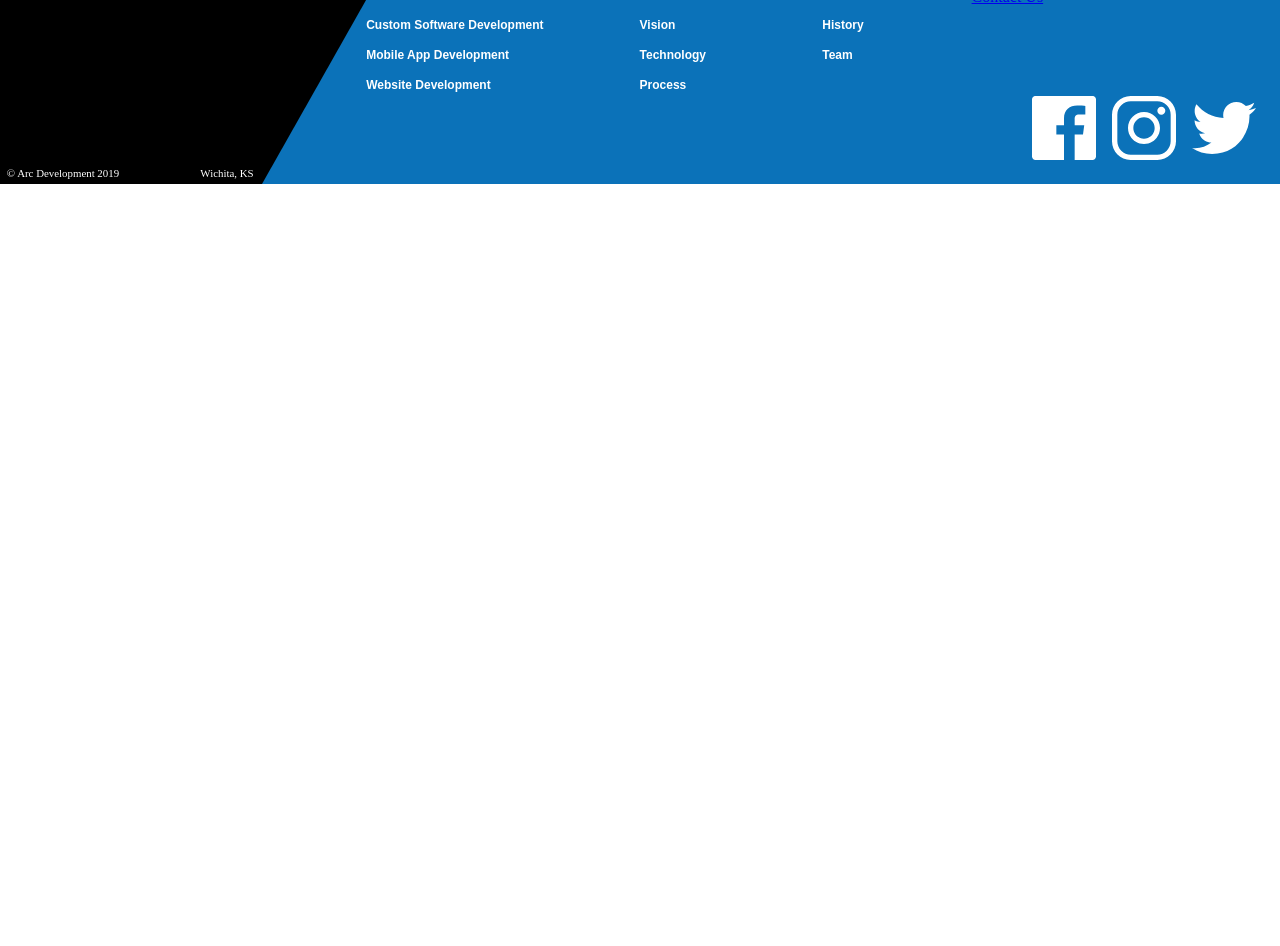
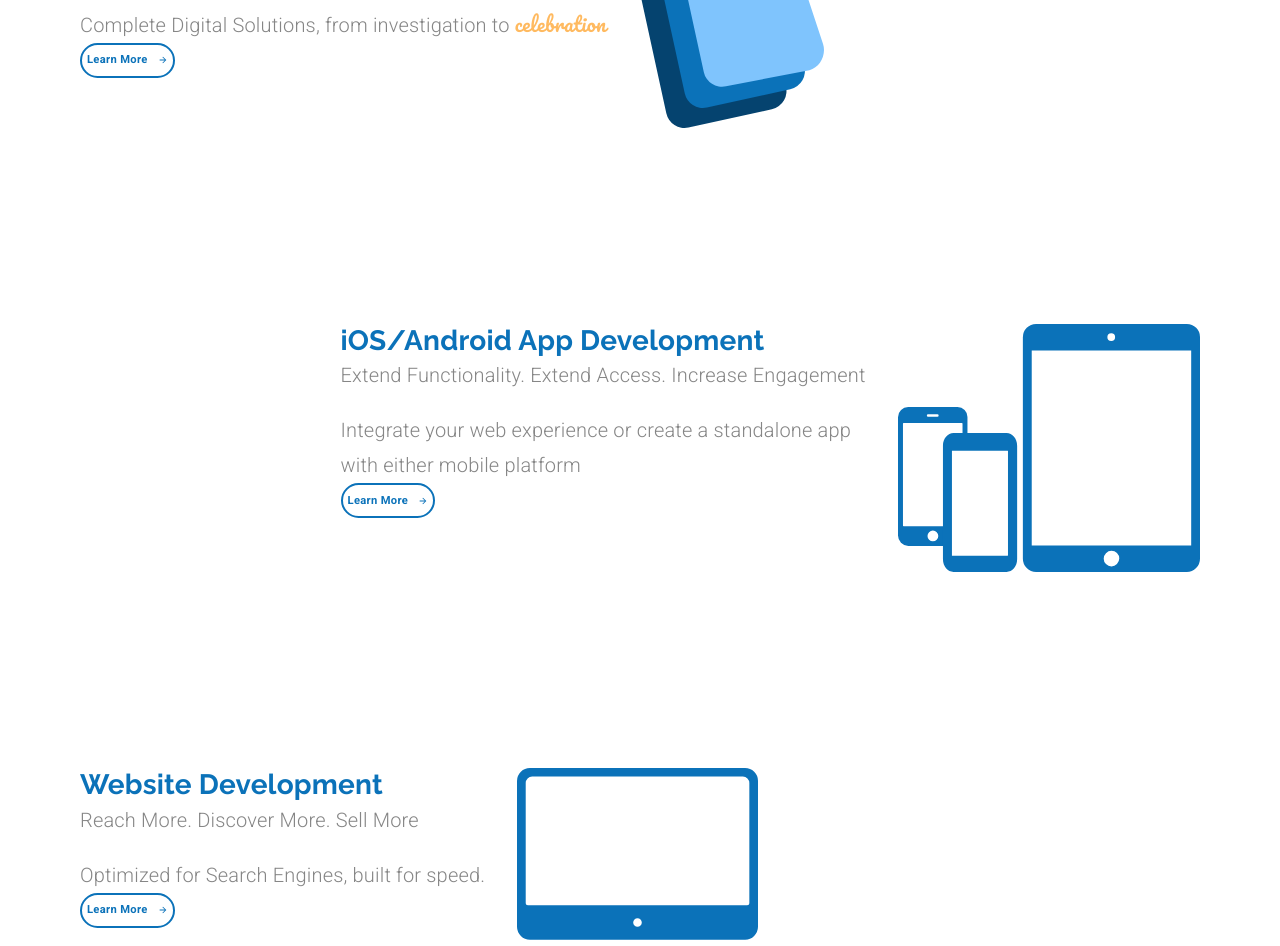
Before and after one commit to kmorgport/material_ui_design_prac, a React (Create React App) app: page / in a window 1280 px wide. Shown: the part 880-1826 px from the top of the page. Before the commit the page ends 1064 px from the top, so only its background shows below. Built offline with nearby package versions, Linux system fonts and the light colour scheme.

Commit message:
adding other grid items

```diff
--- a/src/components/LandingPage.js
+++ b/src/components/LandingPage.js
@@ -2,10 +2,13 @@
 import Lottie from 'react-lottie';
 import { makeStyles, useTheme } from '@material-ui/core';
 import { Grid, Button, Typography } from '@material-ui/core';
+import { useMediaQuery } from '@material-ui/core';
 import ButtonArrow from '../components/ui/ButtonArrow'
 
 import animationData from '../animations/landinganimation/data'
 import customSoftwareIcon from '../assets/Custom Software Icon.svg'
+import mobileAppIcon from '../assets/mobileIcon.svg'
+import websitesIcon from '../assets/websiteIcon.svg'
 
 const useStyles = makeStyles( theme => ({
         animation: {
@@ -41,7 +44,10 @@
             ...theme.typography.learnButton,
             fontSize: "0.7rem",
             height: 35,
-            padding: 5
+            padding: 5,
+            [theme.breakpoints.down("sm")]: {
+                marginBottom: "2em"
+            }
         },
         mainContainer: {
             marginTop: "5em",
@@ -71,12 +77,19 @@
             [theme.breakpoints.down("xs")]: {
                 marginLeft: 0
             }
+        },
+        serviceContainer: {
+            marginTop: "12em",
+            [theme.breakpoints.down("sm")]: {
+                padding: 25
+            }
         }
 }))
 
 const LandingPage  = () => {
     const classes = useStyles();
     const theme = useTheme();
+    const matchesSM = useMediaQuery(theme.breakpoints.down("sm"));
 
     const defaultOptions = {
         loop: true,
@@ -115,9 +128,13 @@
                     </Grid>
                 </Grid>
             </Grid>
-            <Grid item> {/*---Services Block---*/}
-                <Grid container direction="row">
-                    <Grid item>
+            <Grid item> {/*---Custom Software Block---*/}
+                <Grid container
+                    direction="row"
+                    justify={matchesSM ? "center" : undefined }
+                    className={classes.serviceContainer}
+                >
+                    <Grid item style={{marginLeft: matchesSM ? 0 : "5em", textAlign: matchesSM ? "center" : undefined }}>
                         <Typography variant="h4">
                             Custom Software Development
                         </Typography>
@@ -139,6 +156,68 @@
                     </Grid>
                 </Grid>
             </Grid>
+            <Grid item> {/*---iOS/Android Block---*/}
+                <Grid container
+                    direction="row"
+                    justify={matchesSM ? "center" : "flex-end" }
+                    className={classes.serviceContainer}
+                >
+                    <Grid
+                        item
+                        style={{
+                        textAlign: matchesSM ? "center" : undefined }}
+                        >
+                        <Typography variant="h4">
+                            iOS/Android App Development
+                        </Typography>
+                        <Typography variant="subtitle1" className={classes.subtitle}>
+                            Extend Functionality. Extend Access. Increase Engagement
+                        </Typography>
+                        <Typography variant="subtitle1">
+                            Integrate your web experience or create a standalone app
+                            { matchesSM ? null : <br/> }with either mobile platform
+                        </Typography>
+                        <Button variant="outlined" className={classes.learnButton}>
+                            <span style={{ marginRight: 10}}>Learn More</span>
+                            <ButtonArrow width={10} height={10}
+                                fill={theme.palette.common.blue}/>
+                        </Button>
+                    </Grid>
+                    <Grid
+                        item
+                        style={{marginRight: matchesSM ? 0 : "5em"}}
+                    >
+                        <img className={classes.icon} alt="custom software icon" src={mobileAppIcon} />
+                    </Grid>
+                </Grid>
+            </Grid>
+            <Grid item> {/*---Websites Block---*/}
+                <Grid container
+                    direction="row"
+                    justify={matchesSM ? "center" : undefined }
+                    className={classes.serviceContainer}
+                >
+                    <Grid item style={{marginLeft: matchesSM ? 0 : "5em", textAlign: matchesSM ? "center" : undefined }}>
+                        <Typography variant="h4">
+                            Website Development
+                        </Typography>
+                        <Typography variant="subtitle1" className={classes.subtitle}>
+                            Reach More. Discover More. Sell More
+                        </Typography>
+                        <Typography variant="subtitle1">
+                            Optimized for Search Engines, built for speed.
+                        </Typography>
+                        <Button variant="outlined" className={classes.learnButton}>
+                            <span style={{ marginRight: 10}}>Learn More</span>
+                            <ButtonArrow width={10} height={10}
+                                fill={theme.palette.common.blue}/>
+                        </Button>
+                    </Grid>
+                    <Grid item>
+                        <img className={classes.icon} alt="custom software icon" src={websitesIcon} />
+                    </Grid>
+                </Grid>
+            </Grid>
         </Grid>
     )
 
--- a/src/components/ui/Footer.js
+++ b/src/components/ui/Footer.js
@@ -82,7 +82,7 @@
                             Custom Software Development
                         </Grid>
                         <Grid item component={Link} onClick={()=>{setValue(1); setSelectedIndex(2)}} to="/mobileapps" className={classes.link}>
-                            Mobile App Development
+                            iOS/Android App Development
                         </Grid>
                         <Grid item component={Link} onClick={()=>{setValue(1); setSelectedIndex(3)}} to="/websites" className={classes.link}>
                             Website Development
--- a/src/components/ui/Header.js
+++ b/src/components/ui/Header.js
@@ -145,7 +145,7 @@
     const menuOptions = [
         {name: "Services", link:"/services", activeIndex: 1, selectedIndex: 0},
         {name: "Custom Software Developments", link:"/customSoftware", activeIndex: 1, selectedIndex: 1},
-        {name: "Mobile App Development", link:"/mobileApps", activeIndex: 1, selectedIndex: 2},
+        {name: "iOS/Android App Development", link:"/mobileApps", activeIndex: 1, selectedIndex: 2},
         {name: "Website Developments", link:"/websites", activeIndex: 1, selectedIndex: 3},
     ]
 
```
